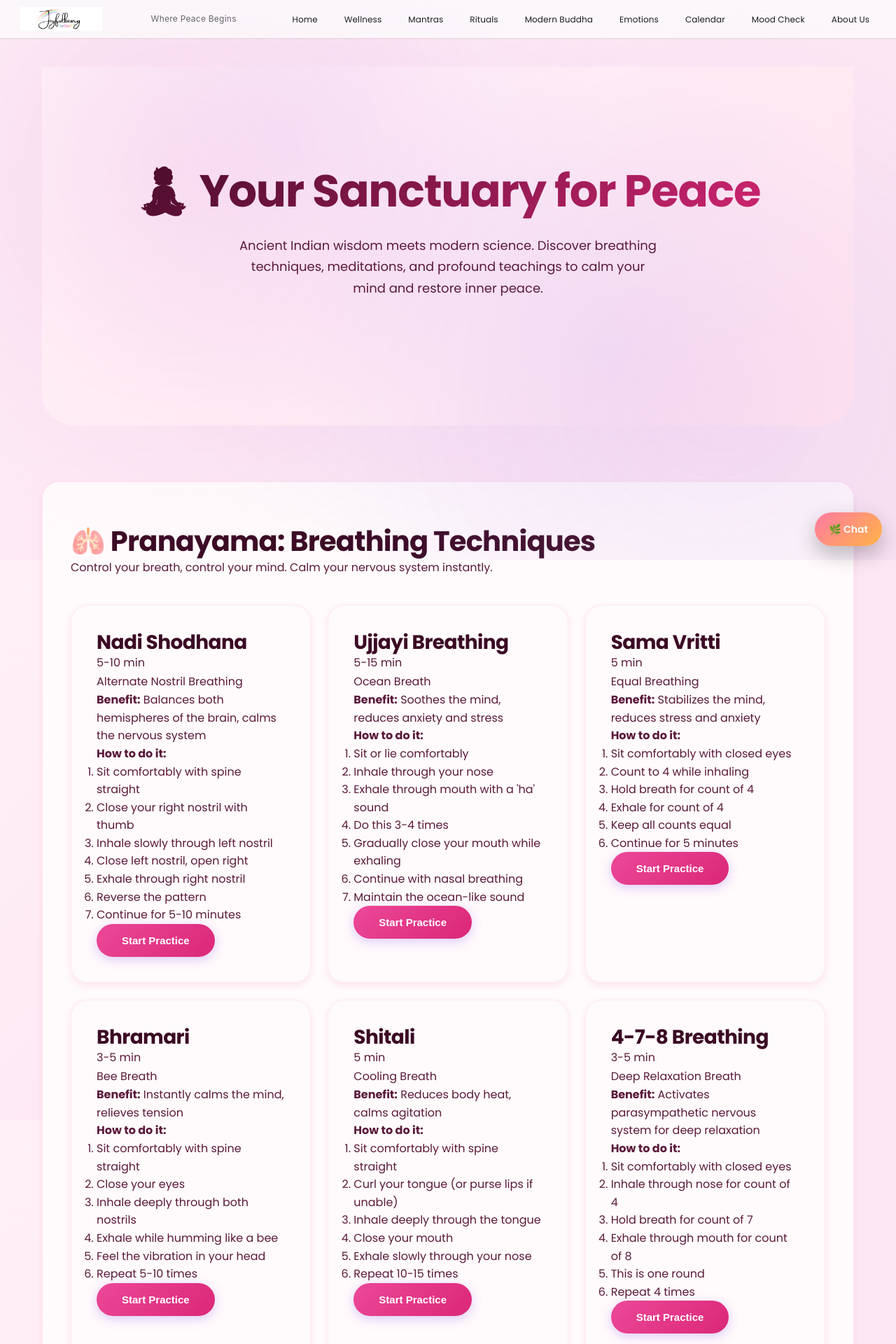
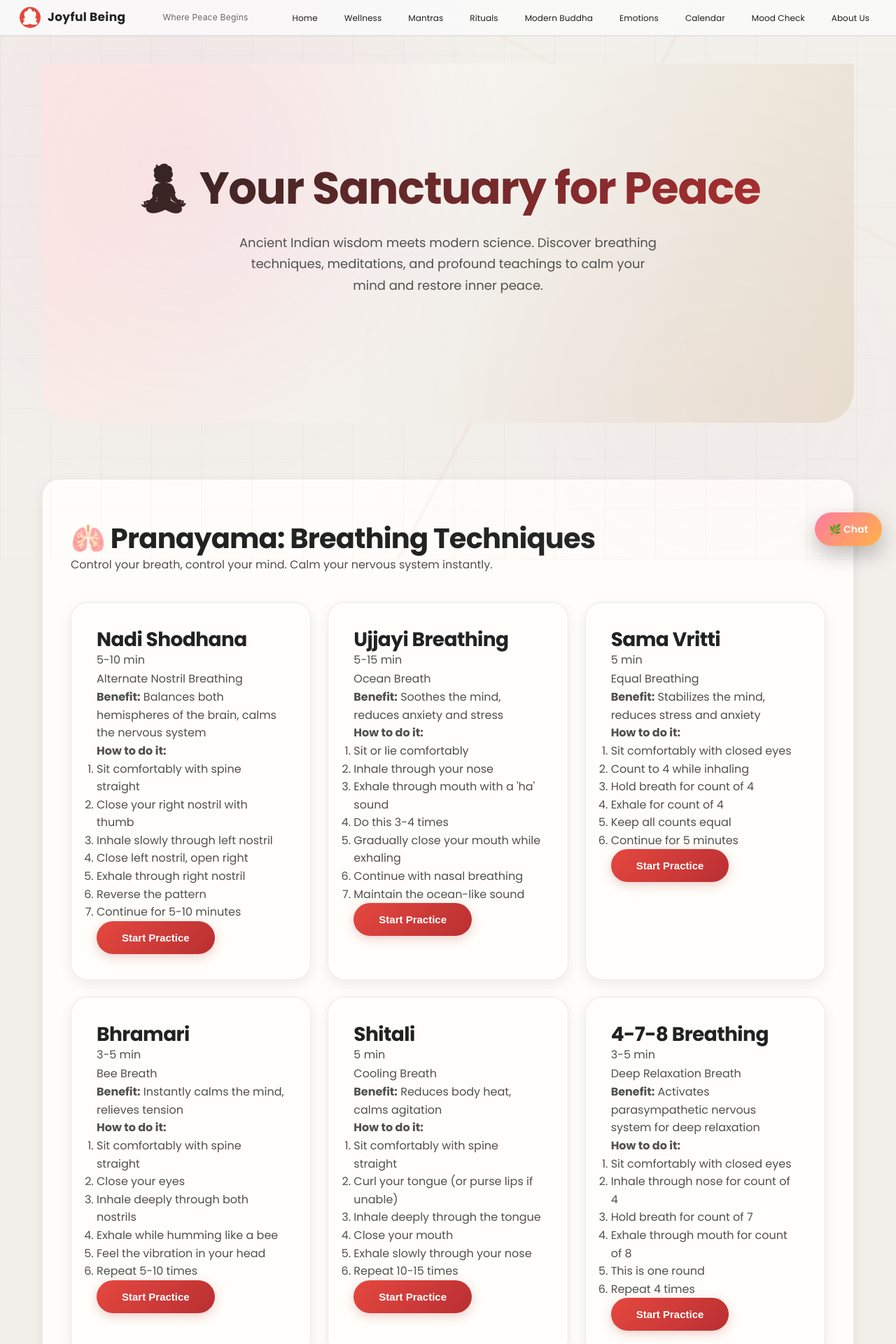
Before and after one commit to siddarthareddykv/JoyfulBeing, a Flask app: page /stress in a window 1280 px wide. Shown: the top 1920 px of the page at 70% size. Run offline with Flask 3, Linux system fonts and the light colour scheme.

Commit message:
Refresh visual background and peace logo

```diff
--- a/static/style.css
+++ b/static/style.css
@@ -9,48 +9,43 @@
 }
 
 :root {
-  /* 💖 Sparkling Valentine Pink Theme */
-  --primary: #ec4899;          /* main pink */
-  --primary-light: #f9a8d4;    /* soft blush */
-  --primary-dark: #db2777;     /* deep rose */
-  --accent: #fbcfe8;           /* sparkle accent */
-
-  --text-dark: #3b0a24;        /* deep heart tone */
-  --text-body: #5a1a3a;
-  --text-muted: #9d4c74;
+  /* Warm editorial palette inspired by Cyient's confident contrast */
+  --primary: #e5483f;
+  --primary-light: #f47b62;
+  --primary-dark: #b92f32;
+  --accent: #e4b96a;
+
+  --text-dark: #202322;
+  --text-body: #4f514d;
+  --text-muted: #777971;
 
   /* Backgrounds */
-  --bg-main: linear-gradient(
-    135deg,
-    #fff1f7 0%,
-    #fde7f3 50%,
-    #fce7f3 100%
+  --bg-main: #f2f0eb;
+
+  --bg-white: #fffefa;
+  --bg-card: rgba(255, 254, 250, 0.92);
+  --bg-light: #e8e6df;
+  --bg-elegant: linear-gradient(
+    120deg,
+    #fffefa 0%,
+    #e8e5de 100%
   );
 
-  --bg-white: #ffffff;
-  --bg-card: #fffafb;
-  --bg-light: #fff1f7;
-  --bg-elegant: linear-gradient(
-    135deg,
-    #fff5fa 0%,
-    #ffe4f0 100%
-  );
-
-  --bg-subtle: rgba(236, 72, 153, 0.05);
+  --bg-subtle: rgba(229, 72, 63, 0.06);
 
   /* Glass & overlays */
-  --overlay-light: rgba(255, 240, 246, 0.7);
-  --overlay-glass: rgba(255, 255, 255, 0.9);
+  --overlay-light: rgba(255, 254, 250, 0.76);
+  --overlay-glass: rgba(255, 254, 250, 0.9);
 
   /* Borders */
-  --border: rgba(236, 72, 153, 0.15);
-  --border-light: rgba(236, 72, 153, 0.08);
+  --border: rgba(32, 35, 34, 0.16);
+  --border-light: rgba(32, 35, 34, 0.09);
 
   /* Shadows – warm & romantic */
-  --shadow-sm: 0 4px 10px rgba(236, 72, 153, 0.12);
-  --shadow-md: 0 10px 30px rgba(236, 72, 153, 0.18);
-  --shadow-lg: 0 20px 60px rgba(236, 72, 153, 0.22);
-  --shadow-elegant: 0 28px 80px rgba(236, 72, 153, 0.25);
+  --shadow-sm: 0 6px 18px rgba(32, 35, 34, 0.08);
+  --shadow-md: 0 14px 34px rgba(32, 35, 34, 0.12);
+  --shadow-lg: 0 24px 60px rgba(32, 35, 34, 0.16);
+  --shadow-elegant: 0 28px 80px rgba(32, 35, 34, 0.2);
 
   /* Transitions */
   --transition: all 0.4s cubic-bezier(0.4, 0, 0.2, 1);
@@ -80,10 +74,11 @@ body::before {
   left: 0;
   width: 100%;
   height: 100%;
-  background:
-    radial-gradient(circle at 20% 30%, rgba(216, 180, 254, 0.15) 0%, transparent 50%),
-    radial-gradient(circle at 80% 70%, rgba(167, 139, 250, 0.12) 0%, transparent 50%),
-    radial-gradient(circle at 50% 50%, rgba(139, 92, 246, 0.08) 0%, transparent 60%);
+  background-image:
+    linear-gradient(118deg, transparent 0 58%, rgba(229, 72, 63, 0.06) 58.2%, transparent 58.5%),
+    linear-gradient(28deg, transparent 0 76%, rgba(228, 185, 106, 0.08) 76.2%, transparent 76.5%),
+    repeating-linear-gradient(90deg, rgba(32, 35, 34, 0.035) 0, rgba(32, 35, 34, 0.035) 1px, transparent 1px, transparent 72px),
+    repeating-linear-gradient(0deg, rgba(32, 35, 34, 0.025) 0, rgba(32, 35, 34, 0.025) 1px, transparent 1px, transparent 72px);
   pointer-events: none;
   z-index: 0;
 }
@@ -137,23 +132,80 @@ p {
 .logo {
   display: flex;
   align-items: center;
-  gap: 8px;
+  gap: 10px;
   text-decoration: none;
 }
 
-.logo-img {
-  height: 34px;
-  transition: transform 0.25s ease;
-}
-
-.logo-img:hover {
-  transform: scale(1.05);
-}
-
-.logo-text {
+.logo-mark {
+  width: 30px;
+  height: 30px;
+  display: grid;
+  place-items: center;
+  border-radius: 50%;
+  background: var(--primary);
+  position: relative;
+  transition: transform 0.25s ease, background 0.25s ease;
+}
+
+.logo-mark::before,
+.logo-mark::after {
+  content: '';
+  position: absolute;
+  bottom: 6px;
+  width: 21px;
+  height: 7px;
+  border-radius: 50% 50% 45% 45%;
+  background: #fffefa;
+}
+
+.logo-mark::before {
+  left: 4px;
+  transform: rotate(-18deg);
+}
+
+.logo-mark::after {
+  right: 4px;
+  transform: rotate(18deg);
+}
+
+.logo-petal {
+  position: absolute;
+  bottom: 8px;
+  width: 9px;
+  height: 16px;
+  border-radius: 80% 20% 70% 30%;
+  background: #fffefa;
+  z-index: 1;
+}
+
+.logo-petal-left {
+  left: 7px;
+  transform: rotate(-38deg);
+}
+
+.logo-petal-center {
+  left: 10px;
+  bottom: 10px;
+  height: 18px;
+  border-radius: 50% 50% 35% 35%;
+}
+
+.logo-petal-right {
+  right: 7px;
+  transform: scaleX(-1) rotate(-38deg);
+}
+
+.logo:hover .logo-mark {
+  transform: rotate(30deg) scale(1.05);
+  background: var(--primary-dark);
+}
+
+.logo-name {
   font-weight: 800;
-  font-size: 20px;
-  color: var(--primary);
+  font-size: 17px;
+  letter-spacing: 0.02em;
+  color: var(--text-dark);
+  white-space: nowrap;
 }
 
 .nav-center {
@@ -240,8 +292,8 @@ p {
   right: 0;
   bottom: 0;
   background:
-    radial-gradient(circle at 30% 20%, rgba(216, 180, 254, 0.2) 0%, transparent 50%),
-    radial-gradient(circle at 70% 80%, rgba(167, 139, 250, 0.15) 0%, transparent 50%);
+    linear-gradient(112deg, rgba(229, 72, 63, 0.1), transparent 42%),
+    linear-gradient(290deg, rgba(228, 185, 106, 0.14), transparent 46%);
   pointer-events: none;
 }
 
@@ -409,7 +461,7 @@ section {
   transition: var(--transition);
   position: relative;
   z-index: 10;
-  box-shadow: 0 4px 15px rgba(139, 92, 246, 0.3);
+  box-shadow: 0 4px 15px rgba(185, 47, 50, 0.24);
   overflow: hidden;
 }
 
@@ -946,20 +999,14 @@ section::after,
    (STRUCTURE-BASED, GUARANTEED TO APPLY)
 ========================================= */
 
-/* Target only the ABOUT page */
-body:has(h1:contains("About")),
-body:has(h2:contains("A Message From The Heart")) {
-
-}
-
 /* Make last sections calmer */
 section:last-of-type,
 section:nth-last-of-type(2),
 section:nth-last-of-type(3) {
     background: linear-gradient(
         180deg,
-        #faf7ff 0%,
-        #ffffff 55%
+      #eeeae3 0%,
+      #fffefa 55%
     ) !important;
 
     padding-top: 80px;
--- a/templates/base.html
+++ b/templates/base.html
@@ -22,7 +22,12 @@
 <nav class="navbar">
     <div class="nav-left">
         <a href="/" class="logo">
-            <img src="{{ url_for('static', filename='images/logo.png') }}" alt="Logo" class="logo-img">
+        <span class="logo-mark" aria-hidden="true">
+          <span class="logo-petal logo-petal-left"></span>
+          <span class="logo-petal logo-petal-center"></span>
+          <span class="logo-petal logo-petal-right"></span>
+        </span>
+        <span class="logo-name">Joyful Being</span>
         </a>
     </div>
 
@@ -129,6 +134,7 @@ document.addEventListener("DOMContentLoaded", function () {
       </div>
     </div>
 
+    <div id="llm-status" class="nb-status">Checking local assistant…</div>
     <input id="nb-input" type="text" placeholder="Share gently..." />
   </div>
 </div>
@@ -139,6 +145,7 @@ const win = document.getElementById("namaskaram-window");
 const closeBtn = document.getElementById("nb-close");
 const input = document.getElementById("nb-input");
 const messages = document.getElementById("nb-messages");
+const llmStatus = document.getElementById("llm-status");
 
 function appendMessage(className, text) {
   const message = document.createElement("div");
@@ -149,6 +156,29 @@ function appendMessage(className, text) {
 
 btn.onclick = () => win.style.display = "block";
 closeBtn.onclick = () => win.style.display = "none";
+
+async function updateLlmStatus() {
+  if (!llmStatus) return;
+  try {
+    const res = await fetch("/api/llm-status");
+    const data = await res.json();
+    if (data.available) {
+      llmStatus.textContent = `Local chatbot ready: ${data.model}`;
+      llmStatus.classList.add('nb-status-online');
+      llmStatus.classList.remove('nb-status-offline');
+    } else {
+      llmStatus.textContent = "Local chatbot is not available yet — using calm fallback guidance.";
+      llmStatus.classList.add('nb-status-offline');
+      llmStatus.classList.remove('nb-status-online');
+    }
+  } catch (err) {
+    llmStatus.textContent = "Local chatbot check failed — using calm fallback guidance.";
+    llmStatus.classList.add('nb-status-offline');
+    llmStatus.classList.remove('nb-status-online');
+  }
+}
+
+updateLlmStatus();
 
 input.addEventListener("keypress", async (e) => {
   if (e.key !== "Enter" || !input.value.trim()) return;
@@ -164,10 +194,8 @@ input.addEventListener("keypress", async (e) => {
       body: JSON.stringify({ message: text })
     });
     const data = await res.json();
-    appendMessage("nb-bot", data.reply || "I could not generate a response.");
-    if (data.source === "fallback") {
-      appendMessage("nb-bot", "(offline mode)");
-    }
+    const reply = data.reply || "I could not generate a response.";
+    appendMessage("nb-bot", reply);
   } catch (err) {
     appendMessage("nb-bot", "Connection issue. Please try again.");
   }
```
Also changed, not shown: other parts of static/style.css (+16 -16 lines).
